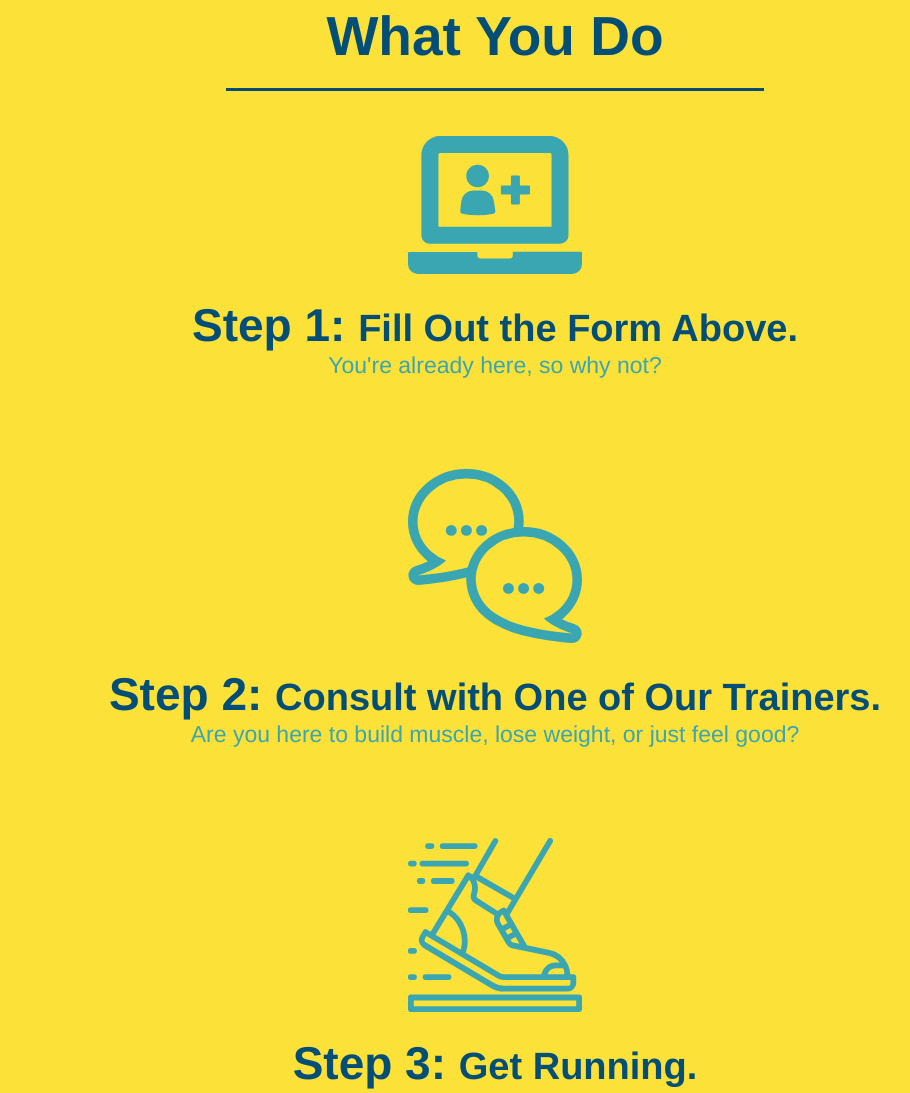
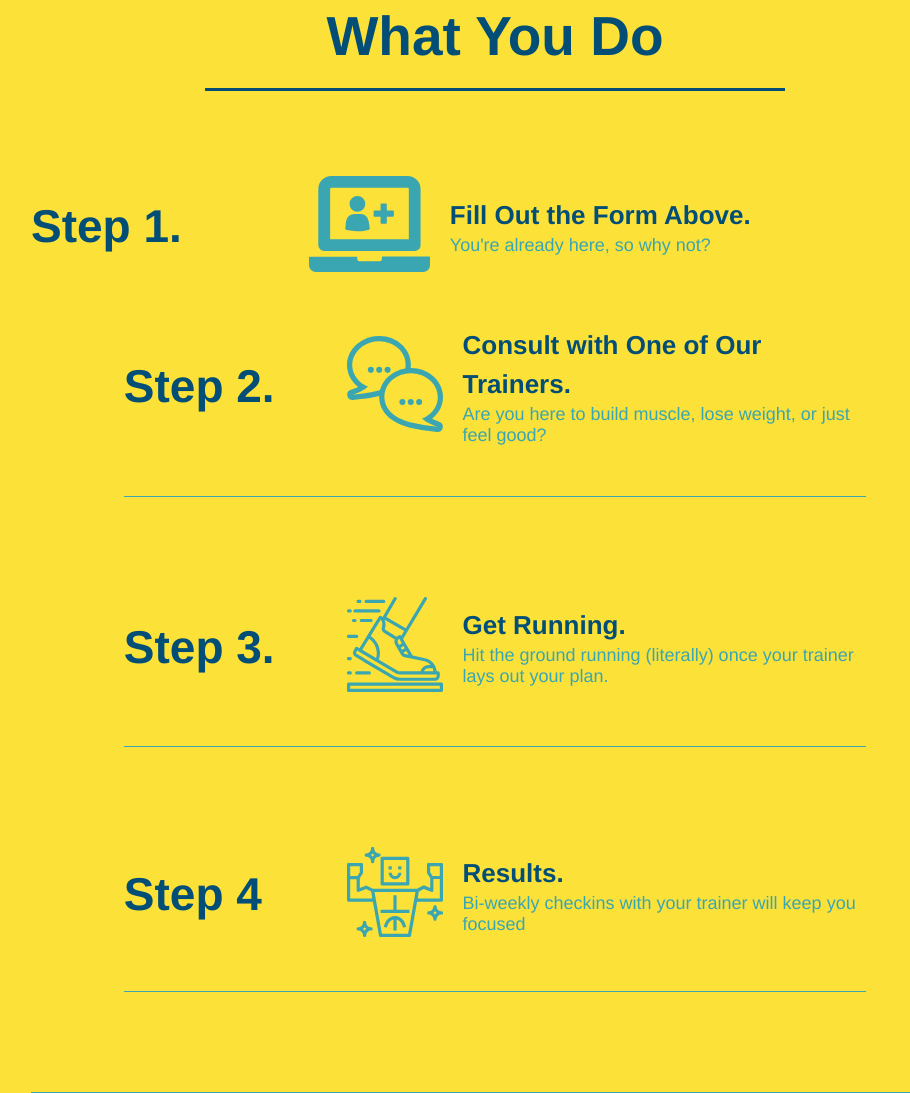
Before and after one commit to niloccolin/sb-project-1, a plain HTML site: page index.html in a window 1280 px wide. Shown: the part 1137-2230 px from the top of the page, without its empty margins (145-1055 px from the left). Drawn offline with Linux system fonts and the light colour scheme.

Commit message:
add flexbox to the steps

```diff
--- a/assets/css/style.css
+++ b/assets/css/style.css
@@ -8,7 +8,6 @@
     width: 410px;
     display: inline-block;
     vertical-align: top;
-    text-align: left;
     margin: 30px 0 0 60px;
     color: white;
 }
@@ -97,16 +96,13 @@
     font-size: 16px;
 }
 
-.intro {
-    text-align: center;
-}
-
 .intro p {
-    line-height: 1.7;
     color: #39a6b2;
     width: 80%;
+    margin: 0 auto;
+    line-height: 1.7;
+    text-align: center;
     font-size: 20px;
-    margin: 0 auto;
 }
 
 .reach-out-style {
@@ -122,32 +118,55 @@
 }
 
 .steps {
-    text-align: center;
     background: #fce138;
 }
 
-.steps div {
-    margin-bottom: 80px;
+.step {
+    margin: 50px auto;
+    padding-bottom: 50px;
+    width: 80%;
+    border-bottom: 1px solid #39a6b2;
+    display: flex;
+    flex-wrap: wrap;
+    align-items: center;
+    justify-content: space-between;
 }
 
-.steps img {
-    width: 15%;
-    margin: 10px 0;
+.step h3 {
+    color: #024e76;
+    font-size: 46px;
+    flex: 1 30%;
 }
 
-.steps h3 {
-    color: #024e76;
-    font-size: 46px;
-    margin-top: 10px;
+.step-img {
+    flex: 1 12%;
+    margin-right: 20px;
 }
 
-.steps p {
-    color: #39a6b2;
-    font-size: 23px;
+.step-img img {
+    max-width: 100%;
 }
 
-.steps span {
-    font-size: 38px;
+.step-info {
+    display: flex;
+    align-items: center;
+    flex: 2 70%;
+    flex-wrap: wrap;
+}
+
+.step-text {
+    flex: 12;
+}
+
+.step-text p {
+    color: #39a6b2;
+    font-size: 18px;
+}
+
+.step-text h4 {
+    color: #024e76;
+    font-size: 26px;
+    line-height: 1.5;
 }
 
 .primary-border {
@@ -159,17 +178,16 @@
 }
 
 .section-title {
+    color: #024e76;
+    width: 50%;
+    margin: 0 auto 35px auto;
+    border-bottom: 3px solid;
+    padding-bottom: 20px;
+    font-size: 55px;
     text-align: center;
-    font-size: 55px;
-    color: #024e76;
-    margin-bottom: 35px;
-    padding: 0 100px 20px 100px;
-    display: inline-block;
-    border-bottom: 3px solid;
 }
 
 .trainer {
-    text-align: center;
     width: 900px;
     margin: 0 auto 30px auto;
     color: #fce138;
@@ -202,6 +220,10 @@
 
 .text-right {
     text-align: right;
+}
+
+.flex-row {
+    display: flex;
 }
 
 .trainer img {
--- a/index.html
+++ b/index.html
@@ -1,5 +1,6 @@
 <!DOCTYPE html>
 <html lang="en">
+
 
     <head>
         <meta charset="UTF-8">
@@ -8,6 +9,7 @@
         <title>Run Buddy</title>
     </head>
 
+
     <body>
 
 
@@ -15,6 +17,8 @@
             <h1>
                 <a href="/">RUN BUDDY</a>
             </h1>
+
+
             <nav>
                 <!-- Unordered list element -->
                 <ul>
@@ -34,6 +38,8 @@
                     </li>
                 </ul>
             </nav>
+
+
         </header>
 
 
@@ -51,26 +57,32 @@
 
             <div class="hero-form">
 
-
                 <h3>Get Started Today!</h3>
-
 
                 <p>Fill out this form and one of our trainers will schedule a consult.</p>
 
 
                 <form>
+
+
                     <p>
                         <label for="name">Enter full name:</label>
                     </p>
                     <input type="text" placeholder="Your Name" name="name" id="name" class="form-input" />
+
+
                     <p>
                         <label for="email">Enter email address:</label>
                     </p>
                     <input type="email" placeholder="Email Address" name="email" id="email" class="form-input" />
+
+
                     <p>
                         <label for="phone">Enter a telephone number:</label>
                     </p>
                     <input type="tel" placeholder="Phone Number" name="phone" id="phone" class="form-input" />
+
+
                     <p>
                         Have you worked out with a trainer before?
                         <input type="radio" name="trainerConfirm" id="trainerYes" value="yes">
@@ -78,6 +90,8 @@
                         <input type="radio" name="trainerConfirm" id="trainerNo" value="no">
                         <label for="trainerNo">No</label><br />
                     </p>
+
+
                     <p>
                         <label for="ageCheckbox">
                             I acknowledge that I am at least 18 years of age.
@@ -93,57 +107,105 @@
 
 
                 </form>
+
+
             </div>
+
+
         </section>
         <!-- end hero -->
 
 
         <!-- what we do section -->
         <section id="what-we-do" class="intro">
+
+            <div class="flex-row">
                 <h2 class="section-title primary-border">What We Do</h2>
+            </div>
+
+            <div class="flex-row">
                 <p>
                     Lorem ipsum dolor sit amet consectetur adipisicing elit. Dicta voluptate aut esse fugiat et molestiae nihil unde reiciendis sapiente? Aliquam neque deleniti repudiandae consequuntur. Vitae dolorum quam cupiditate officia voluptatem!
                 </p>
+            </div>
+
         </section>
 
 
         <!-- what you do section -->
         <section id="what-you-do" class="steps">
+
+            <div class="flex-row">
                 <h2 class="section-title secondary-border">What You Do</h2>
+            </div>
 
-            <div>
+
+            <div class="step">
+                <h3>Step 1.</h3>
+                <div class="step-info">
+                    <div class="step-img">
                         <img src="./assets/images/01-04-svgs/step-1.svg" alt="" />
-                <h3>Step 1: <span>Fill Out the Form Above.</span></h3>
+                    </div>
+                    <div class="step-text">
+                        <h4>Fill Out the Form Above.</h4>
                         <p>You're already here, so why not?</p>
                     </div>
+                </div>
+            </step>
 
-            <div>
+
+            <div class="step">
+                <h3>Step 2.</h3>
+                <div class="step-info">
+                    <div class="step-img">
                         <img src="./assets/images/01-04-svgs/step-2.svg" alt="" />
-                <h3>Step 2: <span>Consult with One of Our Trainers.</span></h3>
+                    </div>
+                    <div class="step-text">
+                        <h4>Consult with One of Our Trainers.</h4>
                         <p>Are you here to build muscle, lose weight, or just feel good?</p>
                     </div>
+                </div>
+            </div>
 
-            <div>
+
+            <div class="step">
+                <h3>Step 3.</h3>
+                <div class="step-info">
+                    <div class="step-img">
                         <img src="./assets/images/01-04-svgs/step-3.svg" alt="" />
-                <h3>Step 3: <span>Get Running.</span></h3>
+                    </div>
+                    <div class="step-text">
+                        <h4>Get Running.</h4>
                         <p>Hit the ground running (literally) once your trainer lays out your plan.</p>
                     </div>
+                </div>
+            </div>
 
-            <div>
+
+            <div class="step">
+                <h3>Step 4</h3>
+                <div class="step-info">
+                    <div class="step-img">
                         <img src="./assets/images/01-04-svgs/step-4.svg" alt="" />
-                <h3>Step 4: <span>Results.</span></h3>
+                    </div>
+                    <div class="step-text">
+                    <h4>Results.</h4>
                     <p>Bi-weekly checkins with your trainer will keep you focused</p>
                 </div>
+            </div>
+
+
         </section>
 
 
 
-
+        <!-- trainer bios -->
         <section id="your-trainers"  class="trainer">
 
+            <div class="flex-row">
+                <h2 class="section-title primary-border">Meet The Trainers</h2>
+            </div>
 
-
-            <h2 class="section-title primary-border">Meet The Trainers</h2>
 
             <!-- first trainer bio -->
             <article class="trainer">
@@ -188,13 +250,17 @@
         </section>
 
 
-
         <!-- "reach out" section -->
         <section id="reach-out" class="reach-out-style">
+
+
+            <div class="flex-row">
                 <h2 class="section-title">Reach Out</h2>
+            </div>
 
 
             <div class="contact-info">
+                <!-- responsive google map -->
                 <iframe
                     src="https://www.google.com/maps/embed?pb=!1m18!1m12!1m3!1d3404.6988512115704!2d-110.25392568534552!3d31.42242225911716!2m3!1f0!2f0!3f0!3m2!1i1024!2i768!4f13.1!3m3!1m2!1s0x86d0d4b16b023c0b%3A0xecc0d72b19f0407d!2s8073%20S%20Downey%20St%2C%20Hereford%2C%20AZ%2085615!5e0!3m2!1sen!2sus!4v1591855417308!5m2!1sen!2sus"
                     frameborder="0"
```
Lines whose indentation alone changed are shown as unchanged.
